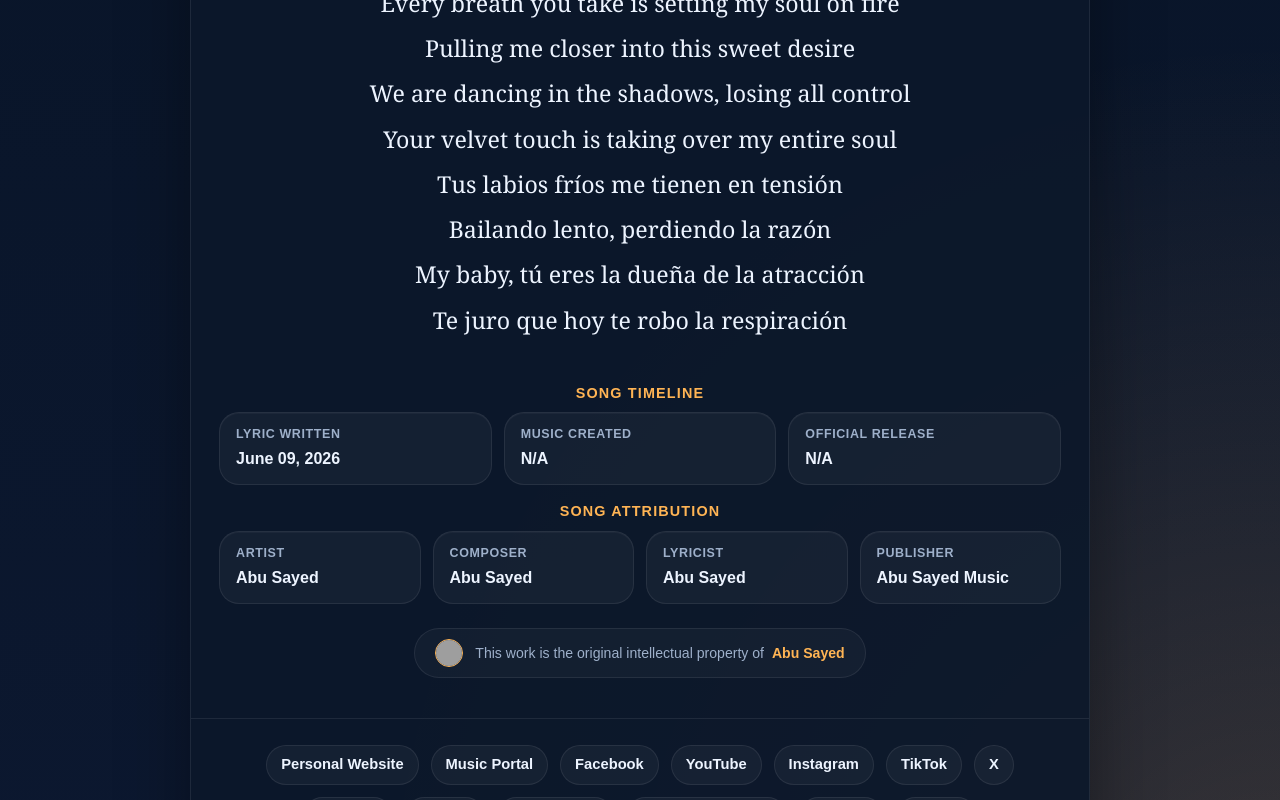
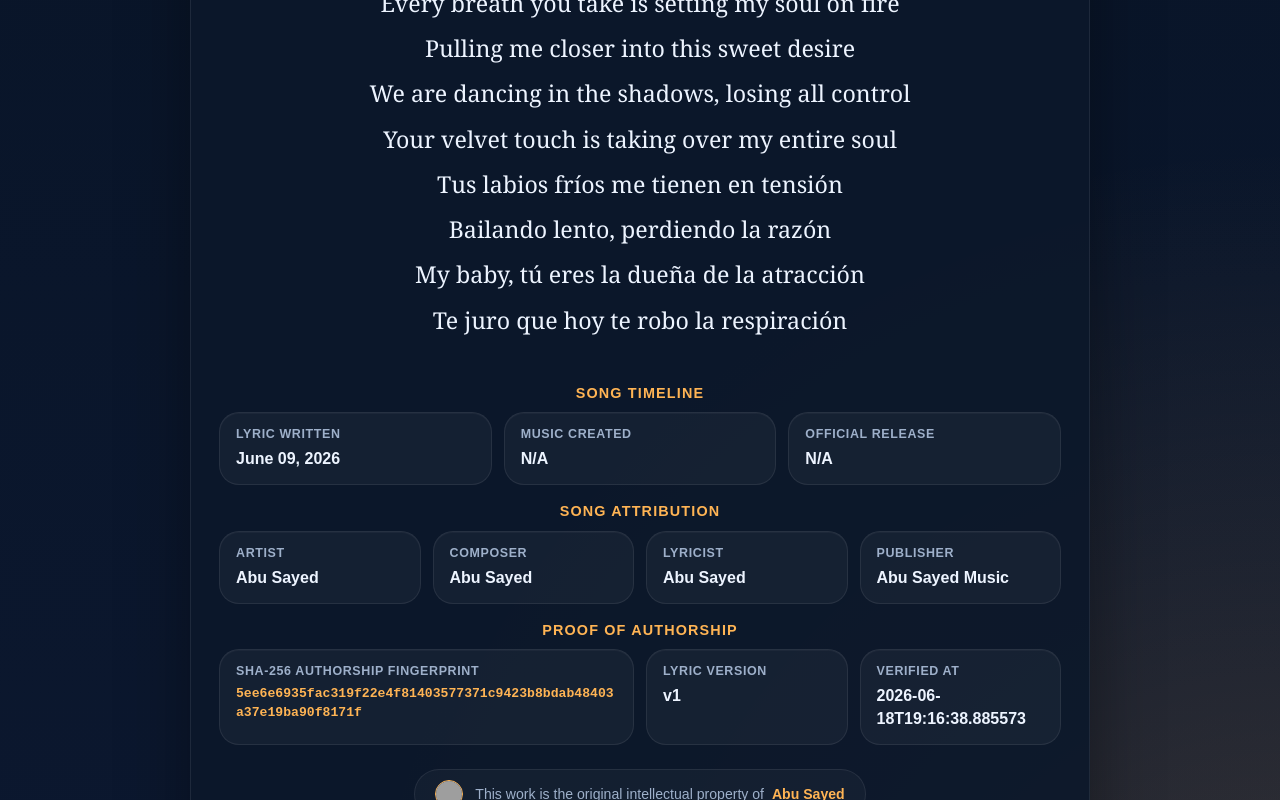
Before and after one commit to ImAbuSayed/labios-frios, a plain HTML site: page index.html in a window 1280 px wide. Shown: the part 2000-2800 px from the top of the page. Drawn offline with Linux system fonts and the light colour scheme; grey boxes are pictures that could not be loaded.

Commit message:
feat: update song assets v1 with signed GPG commit [verified]

```diff
--- a/index.html
+++ b/index.html
@@ -14,9 +14,9 @@
     <meta name="keywords" content="Labios fríos, Abu Sayed lyrics, original song lyrics, Abu Sayed original song, Abu Sayed lyricist, Abu Sayed composer, Abu Sayed songwriter, official lyrics">
     <meta name="robots" content="index,follow,max-snippet:-1,max-image-preview:large,max-video-preview:-1">
     <meta name="referrer" content="strict-origin-when-cross-origin">
-    <meta name="description" content="Official lyrics for &#x27;Labios fríos&#x27;, an original song written, composed, created, and owned by Abu Sayed.">
+    <meta name="description" content="Explore the official lyrics of &#x27;Labios fríos&#x27;, a unique musical creation written and composed by Abu Sayed.">
     <meta property="og:title" content="Labios fríos - Original Lyrics by Abu Sayed">
-    <meta property="og:description" content="Official lyrics for &#x27;Labios fríos&#x27;, an original song written, composed, created, and owned by Abu Sayed.">
+    <meta property="og:description" content="Explore the official lyrics of &#x27;Labios fríos&#x27;, a unique musical creation written and composed by Abu Sayed.">
     <meta property="og:type" content="music.song">
     <meta property="og:url" content="https://imabusayed.github.io/labios-frios/">
     <meta property="og:site_name" content="Abu Sayed Music">
@@ -24,7 +24,7 @@
     <meta name="last-modified" content="2026-06-09 13:10:23">
     <meta name="twitter:card" content="summary_large_image">
     <meta name="twitter:title" content="Labios fríos - Original Lyrics by Abu Sayed">
-    <meta name="twitter:description" content="Official lyrics for &#x27;Labios fríos&#x27;, an original song written, composed, created, and owned by Abu Sayed.">
+    <meta name="twitter:description" content="Explore the official lyrics of &#x27;Labios fríos&#x27;, a unique musical creation written and composed by Abu Sayed.">
     <link rel="canonical" href="https://imabusayed.github.io/labios-frios/">
     <link rel="sitemap" type="application/xml" title="Sitemap" href="https://imabusayed.github.io/labios-frios/sitemap.xml">
     <link rel="author" href="https://github.com/ImAbuSayed">
@@ -100,7 +100,7 @@
       "@id": "https://imabusayed.github.io/labios-frios#webpage",
       "url": "https://imabusayed.github.io/labios-frios/",
       "name": "Labios fríos - Original Lyrics by Abu Sayed",
-      "description": "Official lyrics for 'Labios fríos', an original song written, composed, created, and owned by Abu Sayed.",
+      "description": "Explore the official lyrics of 'Labios fríos', a unique musical creation written and composed by Abu Sayed.",
       "isPartOf": {
         "@id": "https://music.abusayed.com.bd/#website"
       },
@@ -537,7 +537,7 @@
 
         <div class="controls">
             <button class="btn-speak" id="speakBtn" title="Read the lyrics aloud"><span id="speakText">Read Aloud</span></button>
-            <a href="https://music.abusayed.com.bd/Licensing/?https://imabusayed.github.io/labios-frios/" class="btn-license" title="Get licensing for this song" target="_blank">Commercial Licensing for Labios fríos</a>
+            <a href="https://music.abusayed.com.bd/Licensing/?https://imabusayed.github.io/labios-frios/" class="btn-license" title="Get licensing for this song" target="_blank">Get a Licensing Quote for Labios fríos</a>
 
         </div>
         <br>
@@ -612,6 +612,26 @@
             <div class="meta-card">
                 <span class="meta-label">Publisher</span>
                 <strong>Abu Sayed Music</strong>
+            </div>
+
+                </div>
+            </div>
+
+            <div class="details-block">
+                <div class="details-title">Proof of Authorship</div>
+                <div class="meta-grid">
+
+            <div class="meta-card" style="grid-column: span 2;">
+                <span class="meta-label">SHA-256 Authorship Fingerprint</span>
+                <strong style="word-break: break-all; font-family: monospace; font-size: 0.82rem; color: var(--accent);">5ee6e6935fac319f22e4f81403577371c9423b8bdab48403a37e19ba90f8171f</strong>
+            </div>
+            <div class="meta-card">
+                <span class="meta-label">Lyric Version</span>
+                <strong>v1</strong>
+            </div>
+            <div class="meta-card">
+                <span class="meta-label">Verified At</span>
+                <strong>2026-06-18T19:16:38.885573</strong>
             </div>
 
                 </div>
```
Also changed, not shown: excerpts/Bridge-Preview.txt (added), excerpts/Chorus-Preview.txt (added), excerpts/Final-Chorus-Preview.txt (added), excerpts/Hook-Preview.txt (added), excerpts/Pre-Chorus-2-Preview.txt (added), excerpts/Pre-Chorus-3-Preview.txt (added), excerpts/Pre-Chorus-Preview.txt (added), excerpts/Verse-1-Preview.txt (added), excerpts/Verse-2-Preview.txt (added), excerpts/Verse-3-Preview.txt (added), hashes.txt (added), llms.txt, lyrics_backup/2026-06-18_labios-frios-v1.txt (added), manifest.json (added), 1 other file.
